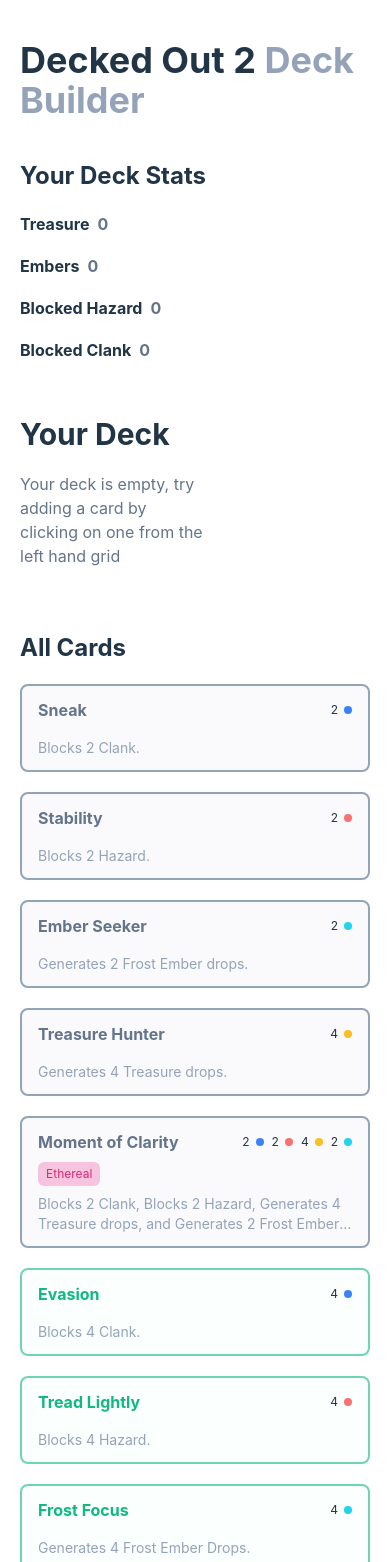
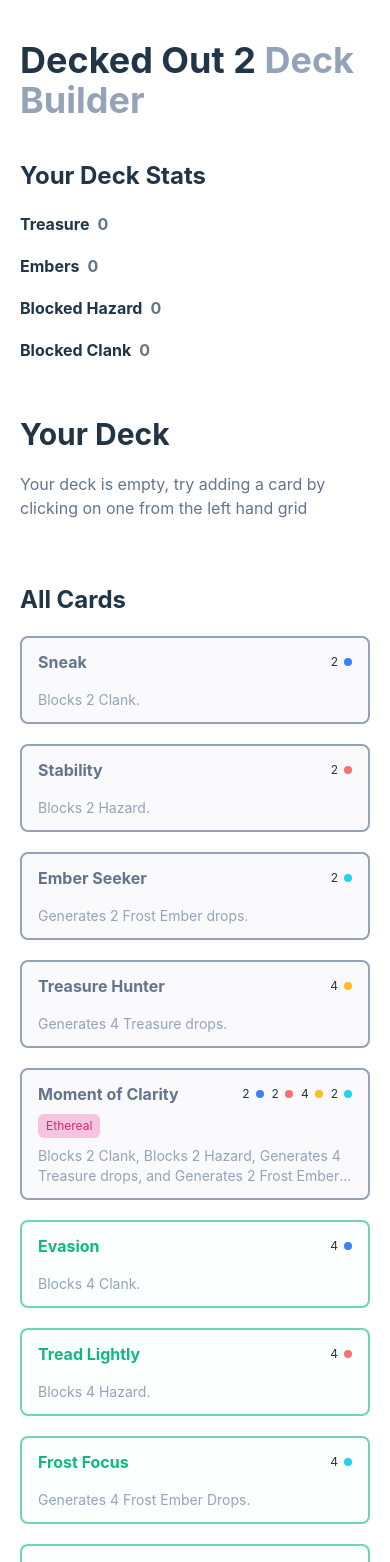
Before and after one commit to SofiaChaves/decked-out-deck-builder, a React (Vite) app: page / in a window 390 px wide. Shown: the top 1562 px of the page. Built offline with nearby package versions, Linux system fonts and the light colour scheme; what tailwindcss-debug-screens would draw is missing.

Commit message:
Update App.tsx

```diff
--- a/src/App.tsx
+++ b/src/App.tsx
@@ -19,7 +19,7 @@ function App() {
                 {/* Grid */}
                 <div className="grid md:grid-cols-3 gap-16">
                     {/* List */}
-                    <div className="col-span-2 space-y-5">
+                    <div className="md:col-span-2 space-y-5">
                         <h1 className="text-2xl font-bold">All Cards</h1>
                         <CardsList />
                     </div>
```
